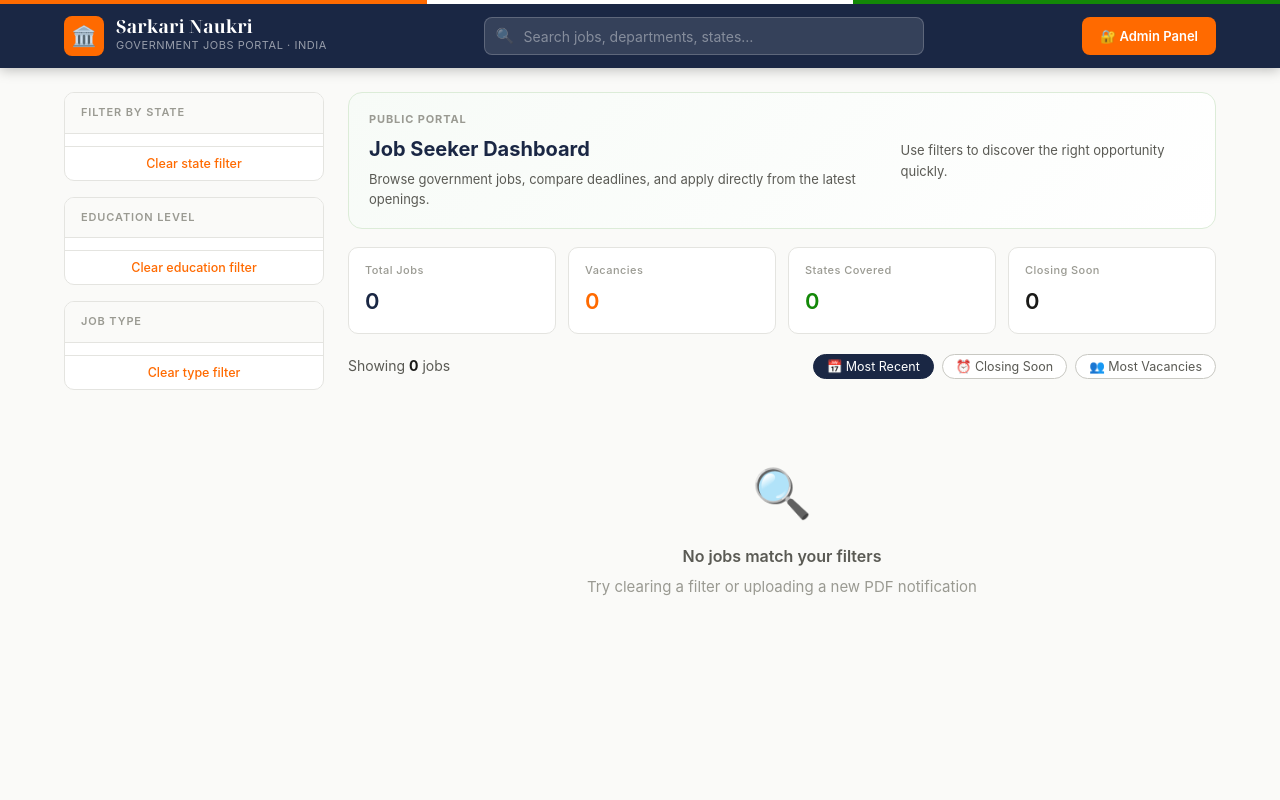
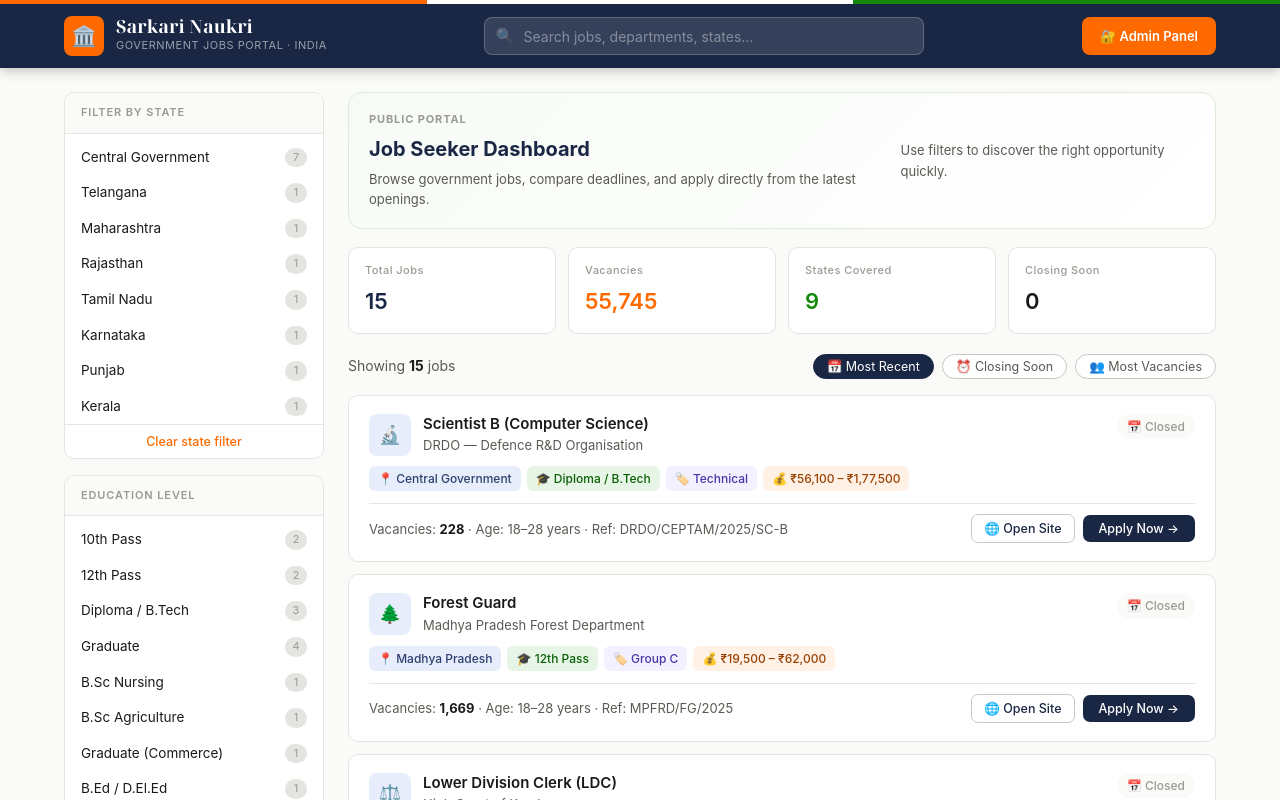
Before and after one commit to ChiluveriRamesh/JobPortal, a Next.js app: page / in a window 1280 px wide. Shown: the top 800 px of the page. Built offline with nearby package versions, Linux system fonts and the light colour scheme.

Commit message:
MyPortal Files

```diff
--- a/pages/admin.js
+++ b/pages/admin.js
@@ -88,8 +88,11 @@ export default function AdminPage() {
       const data = await res.json()
       console.log('[Admin] Loaded', data.jobs?.length || 0, 'jobs from', data.storage)
       if (Array.isArray(data.jobs) && data.jobs.length > 0) {
+        console.log('[Admin] Replacing SEED_JOBS with persisted jobs')
         setJobs(data.jobs)
         return
+      } else {
+        console.log('[Admin] No persisted jobs found, keeping SEED_JOBS')
       }
     } catch (err) {
       console.error('[Admin] Failed to load shared jobs:', err.message)
--- a/pages/index.js
+++ b/pages/index.js
@@ -60,7 +60,7 @@ function countBy(jobs, key) {
 }
 
 export default function Home() {
-  const [jobs, setJobs] = useState([])
+  const [jobs, setJobs] = useState(SEED_JOBS)
   const [filters, setFilters] = useState({ state: null, edu: null, type: null })
   const [sort, setSort] = useState('recent')
   const [search, setSearch] = useState('')
@@ -130,6 +130,8 @@ export default function Home() {
     if (typeof window === 'undefined') return
     const savedAuth = window.localStorage.getItem('jobportal-admin-auth')
     if (savedAuth === 'true') setIsAdminAuthenticated(true)
+
+    // Load persisted jobs from API (will override SEED_JOBS if jobs exist)
     loadJobs()
   }, [])
 
@@ -148,12 +150,14 @@ export default function Home() {
       }
       const data = await res.json()
       console.log('[Portal] Loaded', data.jobs?.length || 0, 'jobs from', data.storage)
-      if (Array.isArray(data.jobs)) {
+      // Only update if API returned actual jobs (not empty array)
+      if (Array.isArray(data.jobs) && data.jobs.length > 0) {
+        console.log('[Portal] Replacing SEED_JOBS with persisted jobs')
         setJobs(data.jobs)
-        if (data.jobs.length > 0) {
-          const maxId = data.jobs.reduce((max, job) => Math.max(max, Number(job.id) || 0), 0)
-          setNextId(maxId + 1)
-        }
+        const maxId = data.jobs.reduce((max, job) => Math.max(max, Number(job.id) || 0), 0)
+        setNextId(maxId + 1)
+      } else {
+        console.log('[Portal] No persisted jobs found, keeping SEED_JOBS')
       }
     } catch (err) {
       console.error('[Portal] Job store load failed:', err.message)
```
